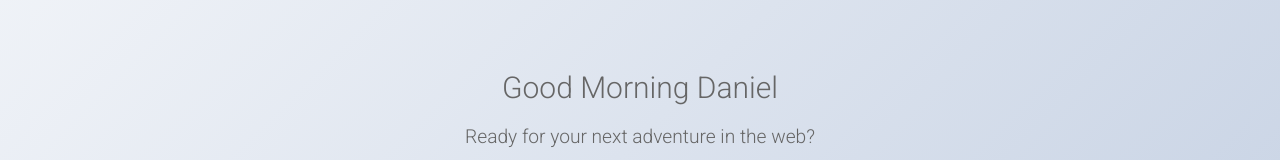
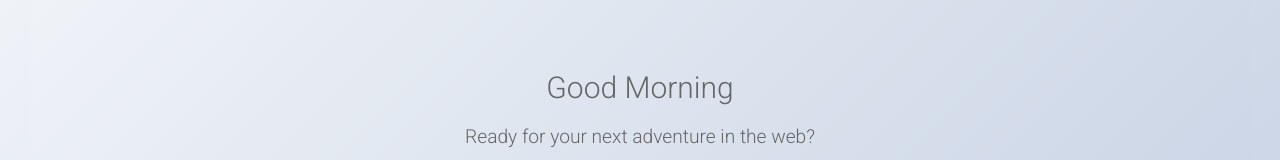
Before and after one commit to danielreiman/Broswer-HomePage, a plain HTML site: page index.html in a window 1280 px wide. Shown: the part 264-424 px from the top of the page. Drawn offline with Linux system fonts and the light colour scheme.

Commit message:
Update index.html

```diff
--- a/index.html
+++ b/index.html
@@ -26,7 +26,7 @@
     </div>
 
     <script>
-        const name = 'Daniel'
+        const name = ''
         const greeting = document.getElementById('greeting');
         const hour = new Date().getHours();
         const welcomeMessages = {
```
